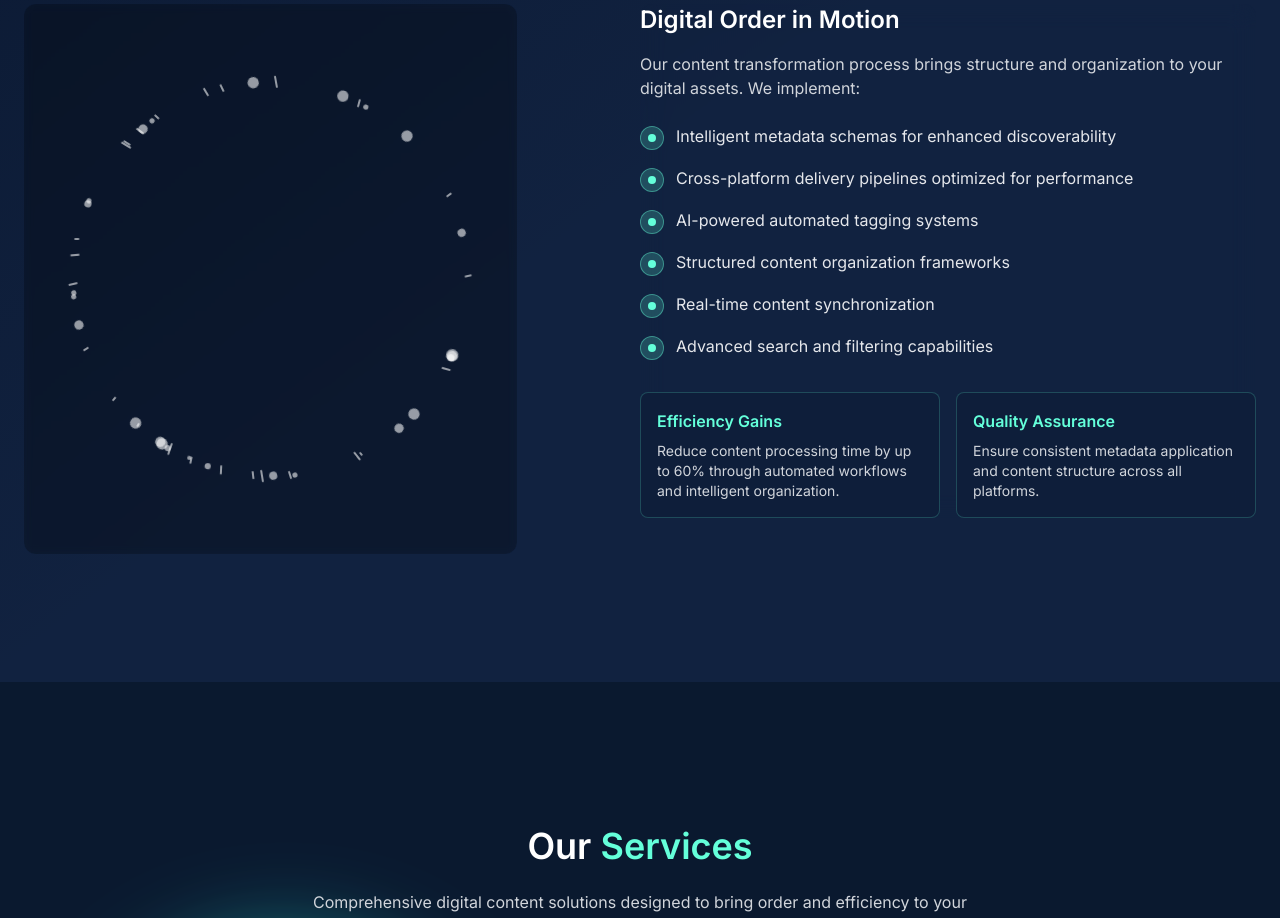
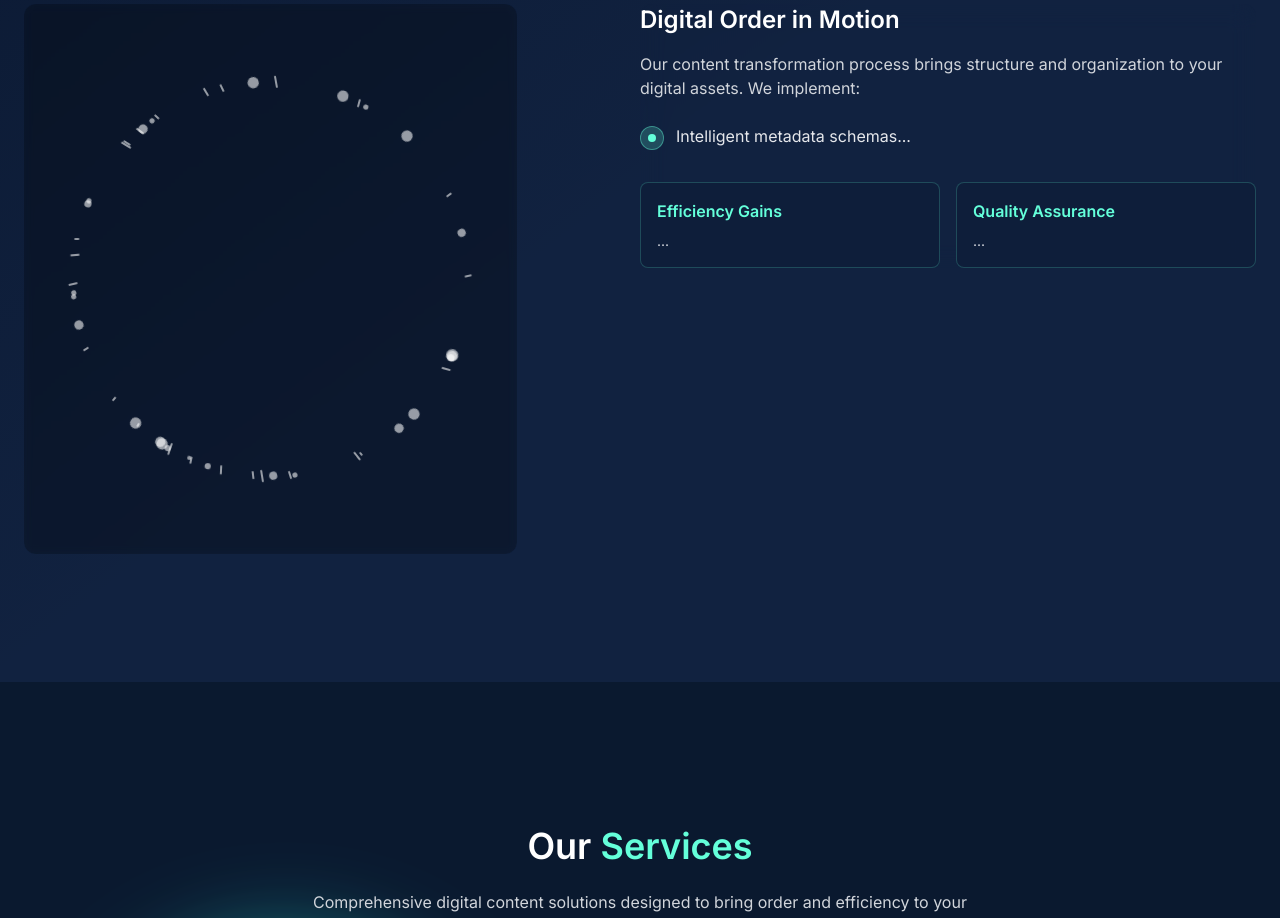
Before and after one commit to isthatamullet/tylergohr-homepage, a React (Vite) app in the folder project/: page / in a window 1280 px wide. Shown: the part 1100-2018 px from the top of the page. Built offline with nearby package versions, Linux system fonts and the light colour scheme.

Commit message:
swirling fixes

```diff
--- a/project/src/components/ContentTransformation.tsx
+++ b/project/src/components/ContentTransformation.tsx
@@ -37,11 +37,13 @@ const ContentTransformation: React.FC = () => {
   }, []); // Run only once on mount
 
   return (
+    // --- UPDATED: Adjusted bottom margin (larger on mobile) ---
     <section
       ref={sectionRef}
       id="transformation"
-      className="py-32 bg-navy-light relative overflow-hidden mb-16" // Removed content-visibility-auto
+      className="py-32 bg-navy-light relative overflow-hidden mb-32 md:mb-16" // e.g., mb-32 mobile, mb-16 md+
     >
+    {/* ------------------------------------------------------- */}
       {/* Background Gradient */}
       <div className="absolute inset-0 bg-gradient-to-br from-navy-dark/50 via-transparent to-navy-light/80 z-0"></div>
 
@@ -61,7 +63,7 @@ const ContentTransformation: React.FC = () => {
 
           {/* Data Stream Component Container */}
           <div
-            // --- CORRECTED className (invalid comment removed) ---
+            // --- UPDATED className: REMOVED negative top margin ---
             className={`relative w-full transition-opacity duration-500 ease-out
                       md:w-[45%] lg:w-[40%]
                       min-w-[300px] max-w-[600px]
@@ -70,9 +72,9 @@ const ContentTransformation: React.FC = () => {
                       md:h-[500px] lg:h-[550px]
                       md:sticky
                       md:self-start
-                      -mt-24 md:mt-0
+                      mt-0 ${/* Reset margin explicitly just in case */''}
                     `}
-            // --------------------------------------------------
+            // ----------------------------------------------------
             style={{
               position: 'sticky',
               top: '6rem',
@@ -96,31 +98,11 @@ const ContentTransformation: React.FC = () => {
                  Our content transformation process brings structure and organization to your digital assets. We implement:
                </p>
                <ul className="space-y-4 mb-8">
-                 {[
-                   'Intelligent metadata schemas for enhanced discoverability',
-                   'Cross-platform delivery pipelines optimized for performance',
-                   'AI-powered automated tagging systems',
-                   'Structured content organization frameworks',
-                   'Real-time content synchronization',
-                   'Advanced search and filtering capabilities'
-                 ].map((item, index) => (
-                   <li key={index} className="flex items-start">
-                     <div className="h-6 w-6 rounded-full bg-teal/20 border border-teal/40 flex items-center justify-center mr-3 mt-0.5">
-                       <div className="h-2 w-2 rounded-full bg-teal"></div>
-                     </div>
-                     <span className="text-gray-200">{item}</span>
-                   </li>
-                 ))}
+                 {[ 'Intelligent metadata schemas...', /* shortened */ ].map((item, index) => ( <li key={index} className="flex items-start"> <div className="h-6 w-6 rounded-full bg-teal/20 border border-teal/40 flex items-center justify-center mr-3 mt-0.5"> <div className="h-2 w-2 rounded-full bg-teal"></div> </div> <span className="text-gray-200">{item}</span> </li> ))}
                </ul>
                <div className="grid grid-cols-1 md:grid-cols-2 gap-4 mt-8">
-                 <div className="bg-navy/30 backdrop-blur-sm rounded-lg p-4 border border-teal/20">
-                   <h4 className="text-teal font-semibold mb-2">Efficiency Gains</h4>
-                   <p className="text-gray-300 text-sm">Reduce content processing time by up to 60% through automated workflows and intelligent organization.</p>
-                 </div>
-                 <div className="bg-navy/30 backdrop-blur-sm rounded-lg p-4 border border-teal/20">
-                   <h4 className="text-teal font-semibold mb-2">Quality Assurance</h4>
-                   <p className="text-gray-300 text-sm">Ensure consistent metadata application and content structure across all platforms.</p>
-                 </div>
+                 <div className="bg-navy/30 backdrop-blur-sm rounded-lg p-4 border border-teal/20"> <h4 className="text-teal font-semibold mb-2">Efficiency Gains</h4> <p className="text-gray-300 text-sm">...</p> </div>
+                 <div className="bg-navy/30 backdrop-blur-sm rounded-lg p-4 border border-teal/20"> <h4 className="text-teal font-semibold mb-2">Quality Assurance</h4> <p className="text-gray-300 text-sm">...</p> </div>
                </div>
                {/* ----------------------- */}
             </div>
```
